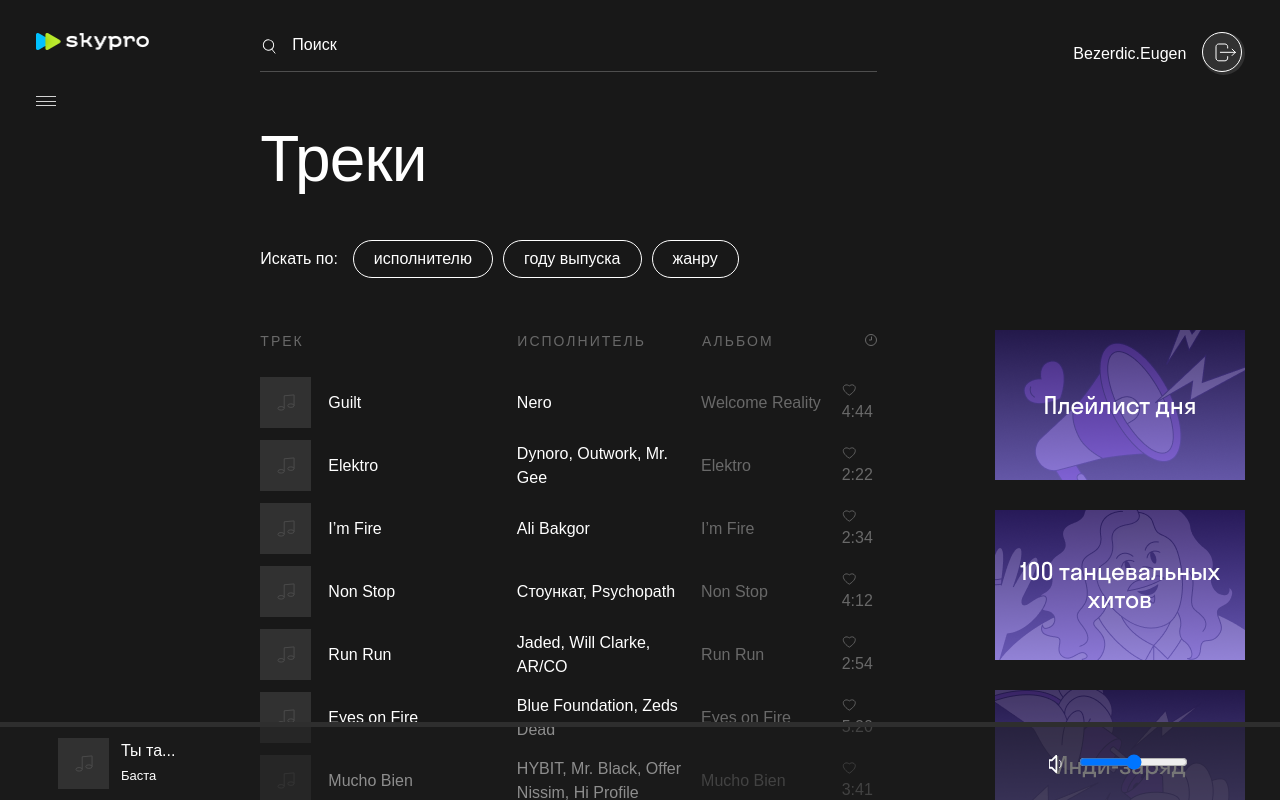
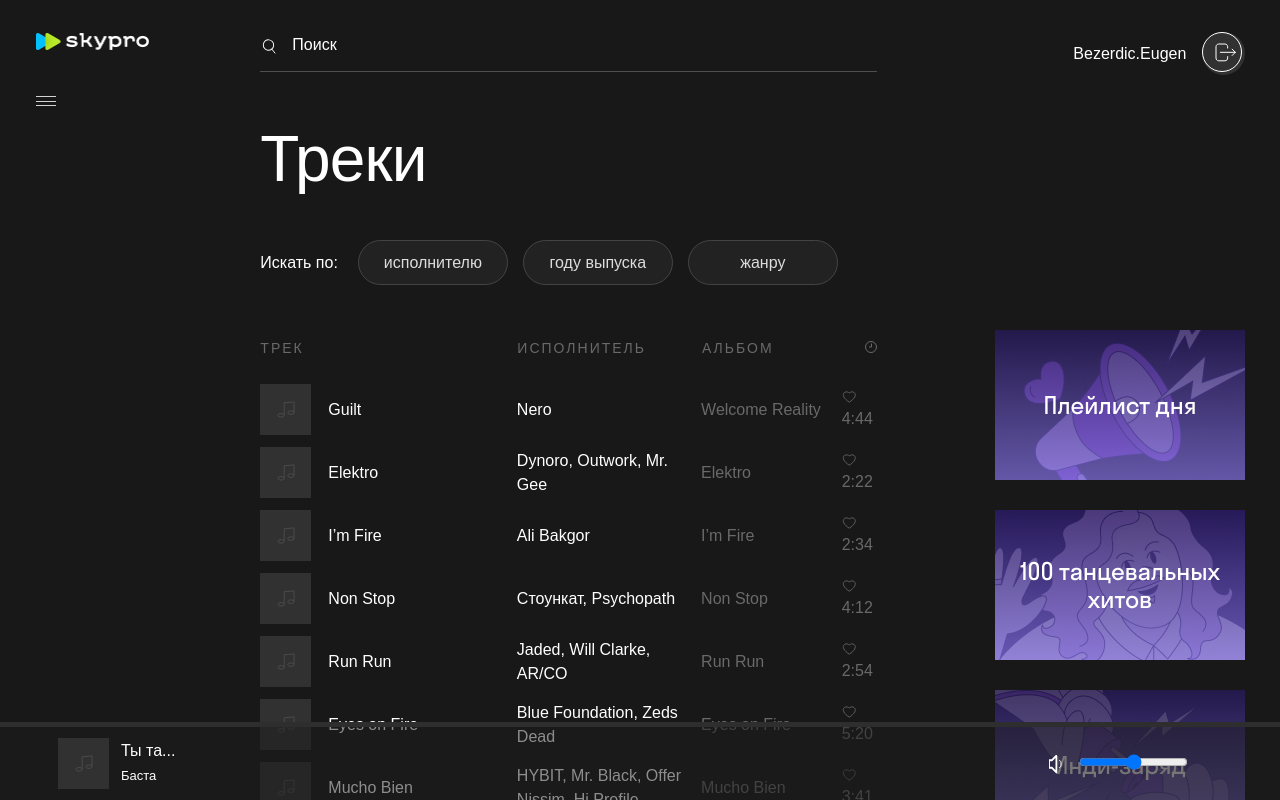
Before and after one commit to Worittage/worymusi, a React (Create React App) app: page / in a window 1280 px wide. Built offline with nearby package versions, Linux system fonts and the light colour scheme.

Commit message:
adaugCorectare

```diff
--- a/src/components/mainComponent/centerblockComponent/Centerblock.jsx
+++ b/src/components/mainComponent/centerblockComponent/Centerblock.jsx
@@ -1,9 +1,9 @@
 import React, { useEffect, useState } from "react";
-import './centerblock.css'
+import './centerblock.css';
 
 function Centerblock() {
-
   const [loading, setLoading] = useState(true);
+  const [activeFilter, setActiveFilter] = useState(null);
 
   useEffect(() => {
     const timer = setTimeout(() => {
@@ -13,8 +13,12 @@
     return () => clearTimeout(timer);
   }, []);
 
-    return (
-      <div className="main__centerblock centerblock">
+  const handleFilterClick = (filterName) => {
+    setActiveFilter((prevFilter) => (prevFilter === filterName ? null : filterName));
+  };
+
+  return (
+    <div className="main__centerblock centerblock">
       <div className="centerblock__search search">
         <svg className="search__svg">
           <use xlinkHref="img/icon/sprite.svg#icon-search"></use>
@@ -29,13 +33,59 @@
       <h2 className="centerblock__h2">Треки</h2>
       <div className="centerblock__filter filter">
         <div className="filter__title">Искать по:</div>
-        <div className="filter__button button-author _btn-text">
+        <div
+          className={`filter__button button-author _btn-text ${
+            activeFilter === "author" ? "active" : ""
+          }`}
+          onClick={() => handleFilterClick("author")}
+        >
           исполнителю
+          {activeFilter === "author" && (
+            <div className="filter__dropdown">
+              <ul className="compositors-list">
+                <li>Michael Jackson</li>
+                <li>Frank Sinatra</li>
+                <li>Calvin Harris</li>
+                <li>Zhu</li>
+                <li>Arctic Monkeys</li>
+              </ul>
+            </div>
+          )}
         </div>
-        <div className="filter__button button-year _btn-text">
+        <div
+          className={`filter__button button-year _btn-text ${
+            activeFilter === "year" ? "active" : ""
+          }`}
+          onClick={() => handleFilterClick("year")}
+        >
           году выпуска
+          {activeFilter === "year" && (
+            <div className="filter__dropdown">
+              <ul>
+                <li>2023</li>
+                <li>2022</li>
+                <li>2021</li>
+              </ul>
+            </div>
+          )}
         </div>
-        <div className="filter__button button-genre _btn-text">жанру</div>
+        <div
+          className={`filter__button button-genre _btn-text ${
+            activeFilter === "genre" ? "active" : ""
+          }`}
+          onClick={() => handleFilterClick("genre")}
+        >
+          жанру
+          {activeFilter === "genre" && (
+            <div className="filter__dropdown">
+              <ul>
+                <li>Поп</li>
+                <li>Рок</li>
+                <li>Джаз</li>
+              </ul>
+            </div>
+          )}
+        </div>
       </div>
       <div className="centerblock__content">
         <div className="content__title playlist-title">
@@ -642,8 +692,8 @@
         </div>
       </div>
     </div>
-
-    )
+  );
 }
 
+
 export default Centerblock;
--- a/src/components/mainComponent/centerblockComponent/centerblock.css
+++ b/src/components/mainComponent/centerblockComponent/centerblock.css
@@ -326,3 +326,63 @@
     text-align: right;
     color: #696969;
   }
+
+  .filter__button {
+    position: relative; /* Чтобы дочерний dropdown был относительно кнопки */
+    display: inline-block;
+    cursor: pointer;
+    padding: 10px 15px;
+    margin: 0 5px;
+    background-color: #222;
+    color: #ddd;
+    border: 1px solid #444;
+    border-radius: 25px;
+    width: 150px;
+    height: 45px;
+    text-align: center;
+  }
+
+  .filter__button.active {
+    background-color: #444;
+    color: #fff;
+  }
+
+  .filter__dropdown {
+    position: absolute;
+    top: 100%; /* Выпадающий список появляется под кнопкой */
+    left: 0;
+    background-color: #333;
+    border: 1px solid #444;
+    border-radius: 4px;
+    padding: 10px;
+    z-index: 100; /* Убедимся, что список поверх других элементов */
+    width: 150px;
+    box-shadow: 0 4px 8px rgba(0, 0, 0, 0.3);
+    border-radius: 25px;
+    margin-top: 10px;
+  }
+
+  .filter__dropdown ul {
+    list-style: none;
+    margin: 0;
+    padding: 0;
+
+  }
+
+  .filter__dropdown li {
+    margin: 5px 0;
+    padding: 5px;
+    cursor: pointer;
+    color: #ddd;
+    border-radius: 4px;
+  }
+
+  .filter__dropdown li:hover {
+    background-color: #444;
+    color: #fff;
+  }
+
+  .compositors-list {
+    text-align: justify;
+    padding-left: 8px;
+  }
```
